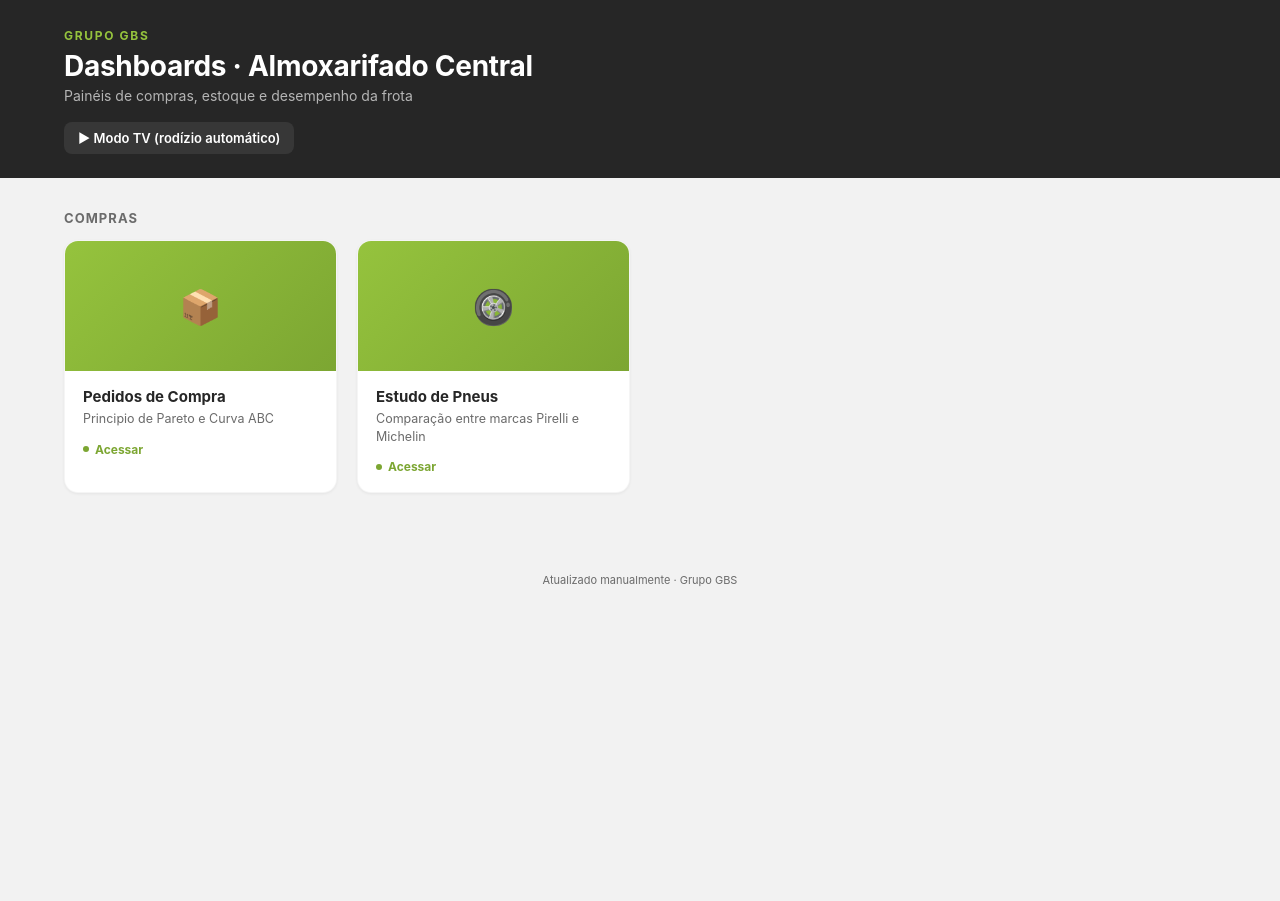
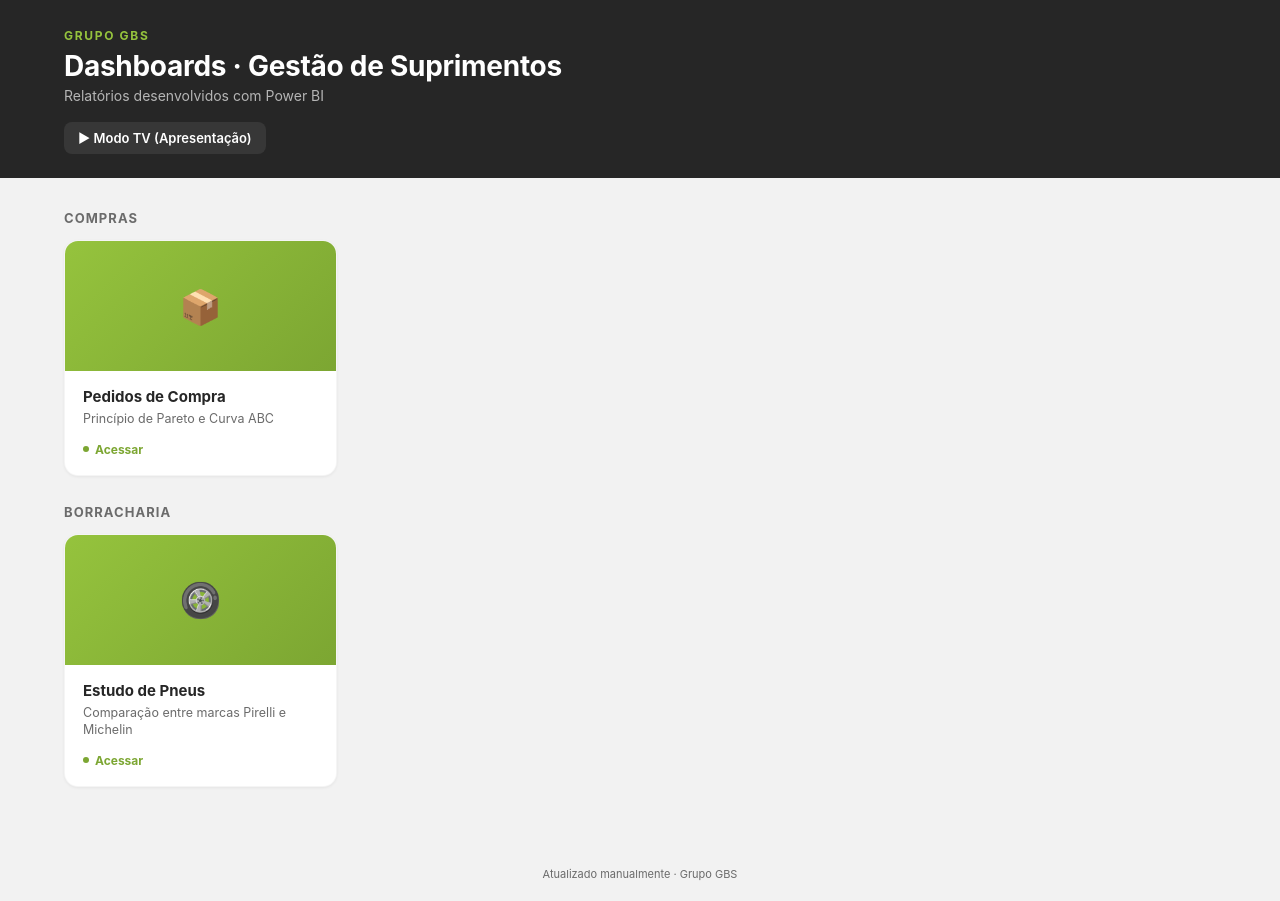
Before and after one commit to nathan-peixoto/dashboards, a plain HTML site: page index.html in a window 1280 px wide. Before the commit the page ends 800 px from the top, so only its background shows below. Drawn offline with Linux system fonts and the light colour scheme.

Commit message:
Update index.html

```diff
--- a/index.html
+++ b/index.html
@@ -3,7 +3,7 @@
 <head>
 <meta charset="UTF-8">
 <meta name="viewport" content="width=device-width, initial-scale=1.0">
-<title>Dashboards · Almoxarifado Central</title>
+<title>Dashboards · Gestão de Suprimentos</title>
 <style>
   :root{
     --verde: #95C33D;
@@ -167,10 +167,10 @@
 
 <header>
   <div class="eyebrow">Grupo GBS</div>
-  <h1>Dashboards · Almoxarifado Central</h1>
-  <p>Painéis de compras, estoque e desempenho da frota</p>
+  <h1>Dashboards · Gestão de Suprimentos</h1>
+  <p>Relatórios desenvolvidos com Power BI</p>
   <nav class="top-links">
-    <a href="dashboards.html">▶ Modo TV (rodízio automático)</a>
+    <a href="dashboards.html">▶ Modo TV (Apresentação)</a>
   </nav>
 </header>
 
@@ -183,16 +183,21 @@
       <div class="card-thumb thumb-compras">📦</div>
       <div class="card-body">
         <h3>Pedidos de Compra</h3>
-        <span class="desc">Principio de Pareto e Curva ABC </span>
+        <span class="desc">Princípio de Pareto e Curva ABC</span>
         <span class="status ativo">Acessar</span>
       </div>
     </a>
+
+  </div>
+
+  <div class="section-title">Borracharia</div>
+  <div class="grid">
 
     <a class="card" href="https://app.powerbi.com/view?r=eyJrIjoiMmJjNGViZDUtZjQ4YS00YTgyLTk1YmQtYzM5YTMyNmZkY2ViIiwidCI6IjVmM2MyYmZjLTE5ZjktNDkyZC1hNTRhLWZkODJhNWRkNjMzOCJ9&pageName=23264a554ea505406574" target="_blank" rel="noopener">
       <div class="card-thumb thumb-compras">🛞</div>
       <div class="card-body">
         <h3>Estudo de Pneus</h3>
-        <span class="desc">Comparação entre marcas Pirelli e Michelin </span>
+        <span class="desc">Comparação entre marcas Pirelli e Michelin</span>
         <span class="status ativo">Acessar</span>
       </div>
     </a>
```
